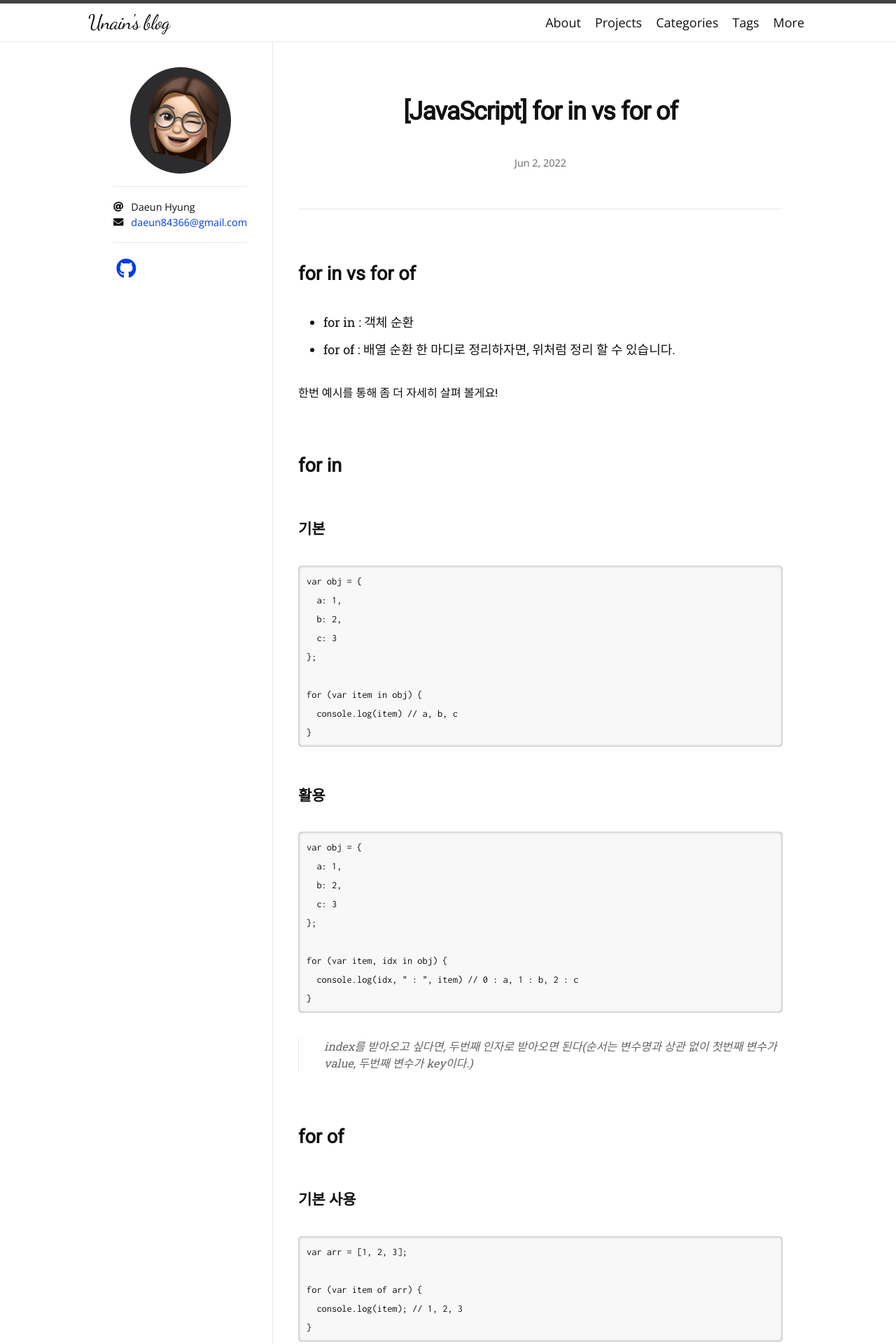
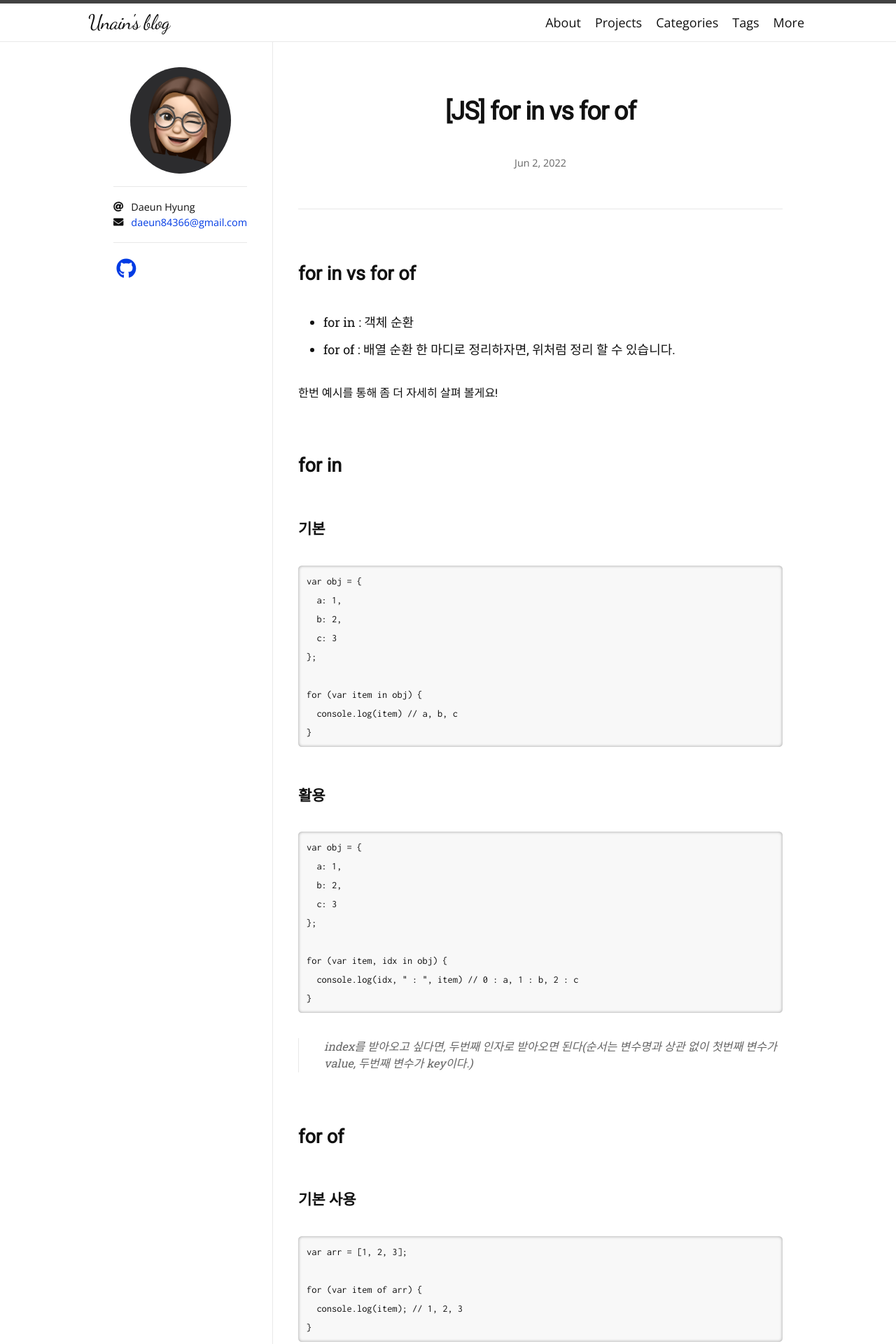
Before and after one commit to unain-dev/unain-dev.github.io, a Jekyll site: the page built from _posts/2022-06-02-js-for-in-for-of.md, in a window 1280 px wide. Shown: the top 1920 px of the page at 70% size. Built offline with Jekyll 4.4.1, drawn with Linux system fonts in a browser that asks for light colours; nearby versions of some CDN libraries; some web fonts are replaced.

Commit message:
Update 2022-06-02-js-for-in-for-of.md

```diff
--- a/_posts/2022-06-02-js-for-in-for-of.md
+++ b/_posts/2022-06-02-js-for-in-for-of.md
@@ -1,7 +1,7 @@
 ---
 layout: post
-title: "[JavaScript] for in vs for of"
-categories: ES6
+title: "[JS] for in vs for of"
+categories: JS
 ---
 ## for in vs for of
 - for in : 객체 순환
```
